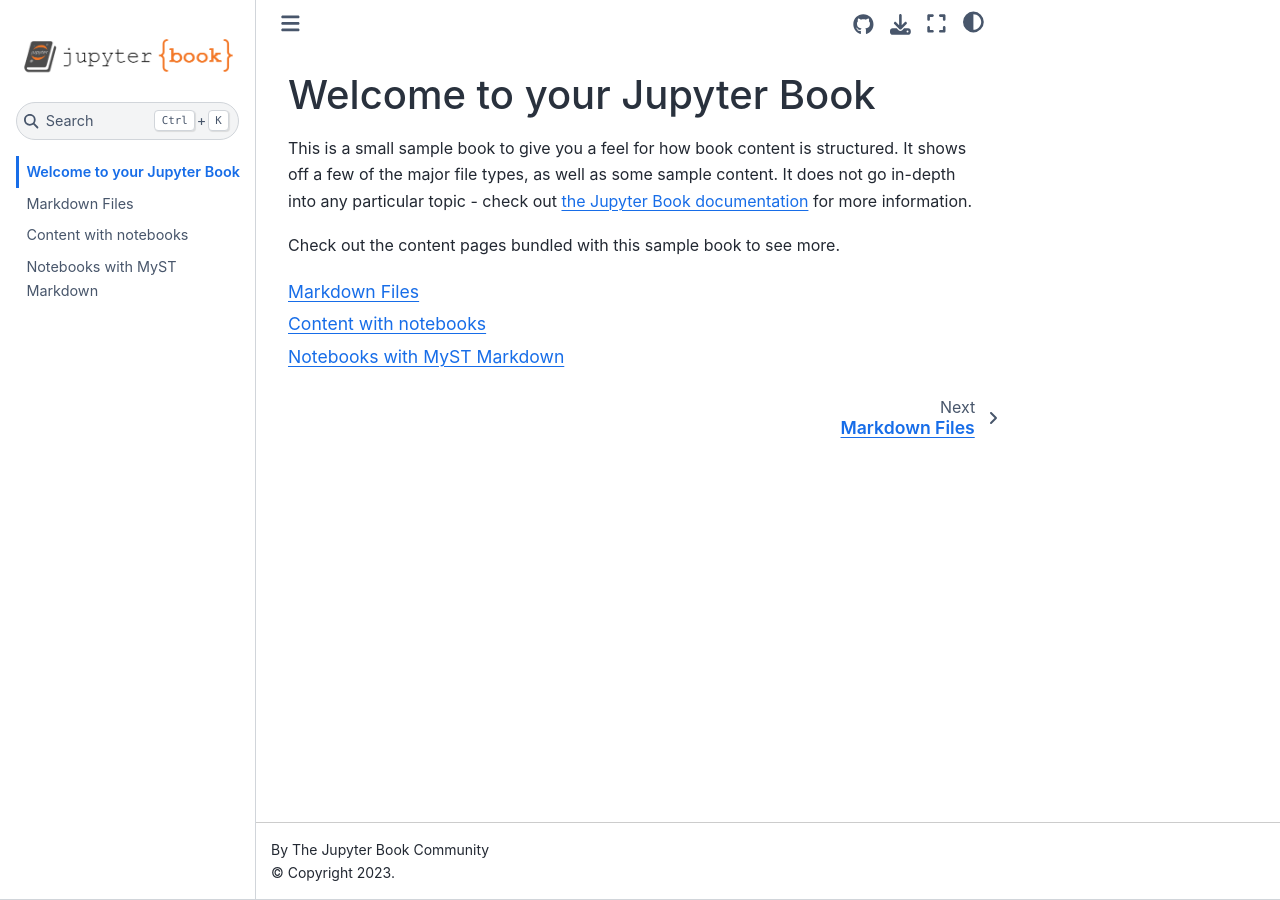
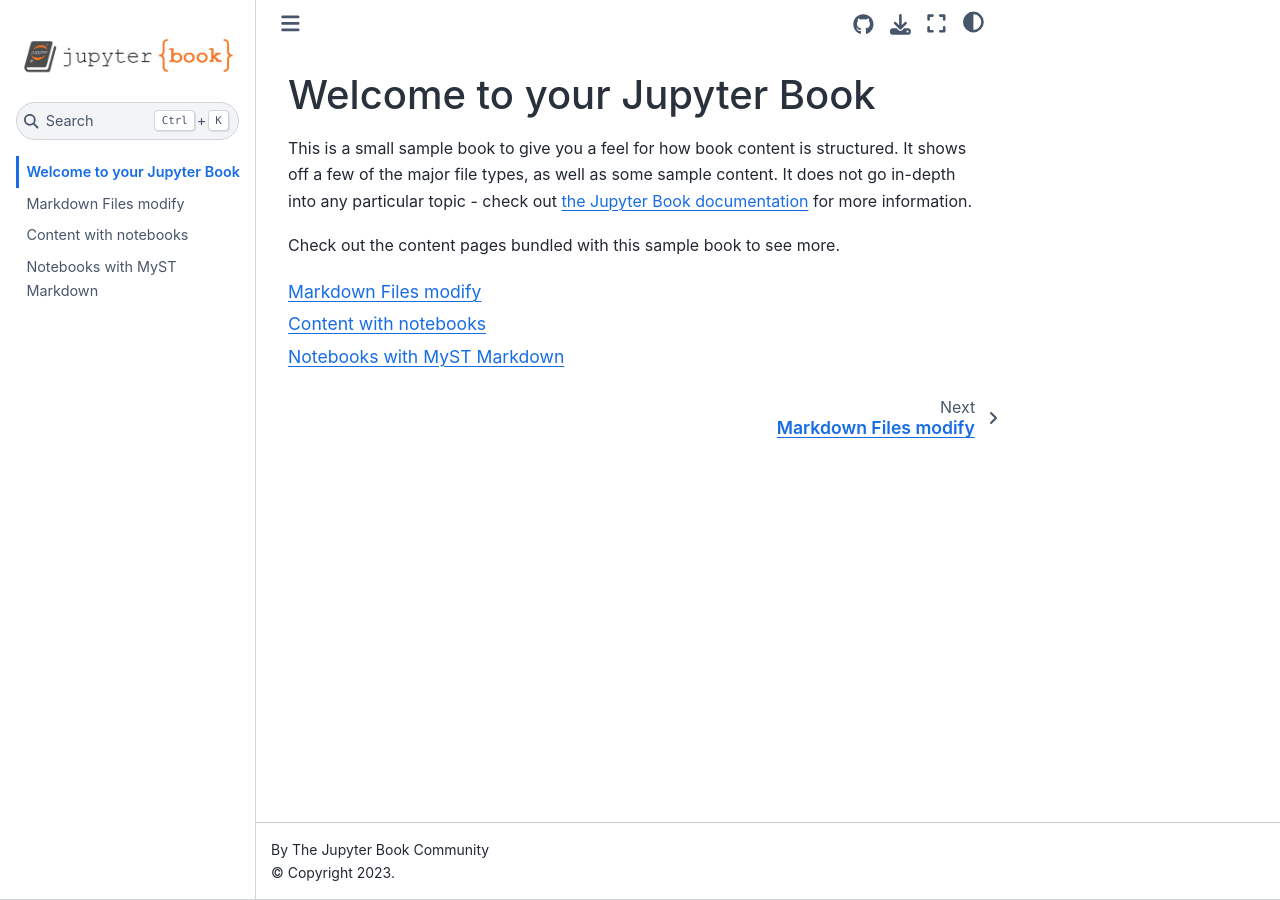
Before and after one commit to Jcod7/mipage, a Jupyter Book: the page built from intro.md, in a window 1280 px wide. Built offline with Jupyter Book 1.0.4 settings and Sphinx 7.4.7 and the Sphinx Book theme 1.1.4, drawn with Linux system fonts in a browser that asks for light colours; part of the change alters nothing that is shown.

```diff
--- a/_toc.yml
+++ b/_toc.yml
@@ -4,6 +4,6 @@
 format: jb-book
 root: intro
 chapters:
-- file: markdown
+- file: makmodify
 - file: notebooks
 - file: markdown-notebooks
```
